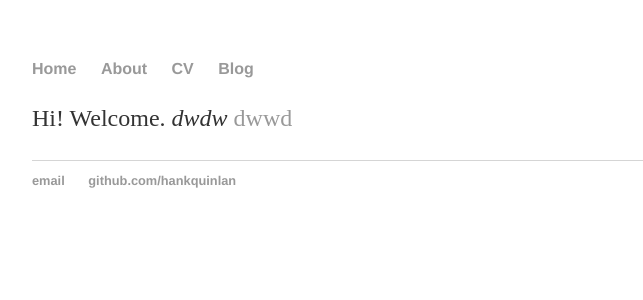
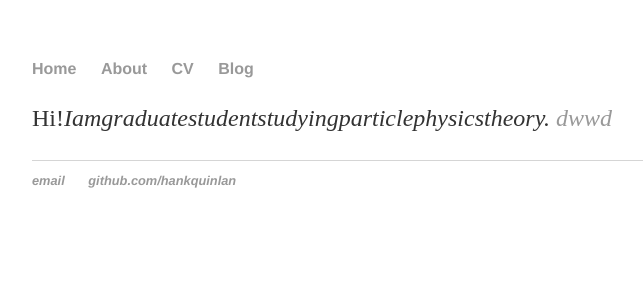
Before and after one commit to anffl0101/github, a Jekyll site: the page built from index.html, in a window 1280 px wide. Shown: the top 300 px of the page, without its empty margins (160-803 px from the left). Built offline with Jekyll 4.4.1, drawn with Linux system fonts in a browser that asks for light colours.

Commit message:
Update index.html

```diff
--- a/index.html
+++ b/index.html
@@ -1,8 +1,8 @@
 ---
 layout: default
-title: Jihwon lee
+title: Jiheon Lee
 ---
 <div class="blurb">
 	<h1dwjwjjw!</h1>
-	<p>Hi!  Welcome. <em>dwdw</em>  <a href="/about">dwwd</a></p>
+	<p>Hi!<em>I<em>am<em>graduate<em>student<em>studying<em>particle<em>physics<em>theory.<em></em>  <a href="/about">dwwd</a></p>
 </div><!-- /.blurb -->
```
